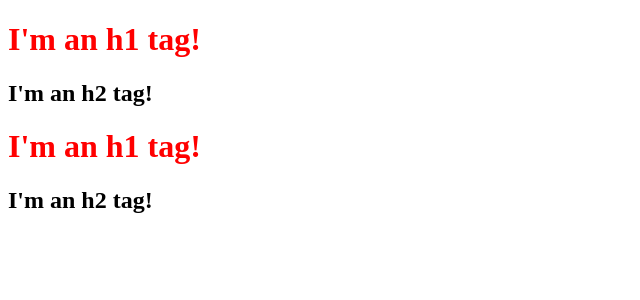
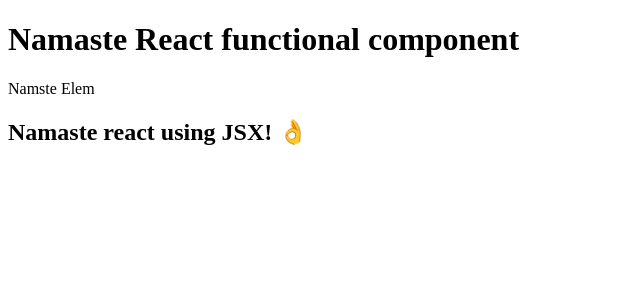
Before and after one commit to saurav69669/namaste-react, a React (Vite) app: page / in a window 1280 px wide. Shown: the top 300 px of the page, without its empty margins (0-640 px from the left). Built offline with nearby package versions, Linux system fonts and the light colour scheme.

Commit message:
ep-03 basic react code injected

```diff
--- a/App.js
+++ b/App.js
@@ -1,23 +1,35 @@
 import React from "react";
 import ReactDOM from "react-dom/client";
 
-const parent = React.createElement("div", { id: "parent", key: "yo7" }, [
-  React.createElement("div", { id: "child", key: "yo0" }, [
-    React.createElement("h1", { id: "heading", key: "yo" }, "I'm an h1 tag!"),
-    React.createElement("h2", { id: "heading2", key: "yo1" }, "I'm an h2 tag!"),
-  ]),
-  React.createElement("div", { id: "child2", key: "yo6" }, [
-    React.createElement("h1", { id: "heading", key: "yo2" }, "I'm an h1 tag!"),
-    React.createElement("h2", { id: "heading2", key: "yo3" }, "I'm an h2 tag!"),
-  ]),
-]);
-
-const heading = React.createElement(
-  "h1",
-  { id: "heading", xyz: "abc" },
-  "Hello world from React!"
-);
+// React.createElement => Object => HTMLElement(render)
+const heading = React.createElement("h1", { id: "heading" }, "Namste React!");
 
 const root = ReactDOM.createRoot(document.getElementById("root"));
 
-root.render(parent);
+// JSX (transpiled before it reaches the JS engine of browser) - by parcel - Babel
+const jsxHeading = (
+  <>
+    <h1 id="heading" tabIndex={2}>
+      Namaste React Using jsx 😍
+    </h1>{" "}
+    <h2 tabIndex={1}>this is heading 2 boi!</h2>{" "}
+  </>
+);
+
+const elem = <span>Namste Elem</span>;
+
+const title = (
+  <div>
+    {elem}
+    <h2>Namaste react using JSX! 👌</h2>
+  </div>
+);
+
+// Component composition - when render component inside ither component
+const HeadingComponent = () => (
+  <div id="container">
+    <h1 className="heading">Namaste React functional component</h1>
+    {title}
+  </div>
+);
+root.render(<HeadingComponent />);
--- a/index.html
+++ b/index.html
@@ -8,7 +8,7 @@
   </head>
   <body>
 
-    <div id="root"></div>
+    <div id="root"><h1>Sourabh is here!</h1></div>
 
     <script type="module" src="./App.js"></script>
   </body>
--- a/package.json
+++ b/package.json
@@ -3,6 +3,8 @@
   "version": "1.0.0",
   "description": "This is Namaste React by Sourabh",
   "scripts": {
+    "start": "parcel index.html",
+    "build": "parcel build index.html",
     "test": "jest"
   },
   "repository": {
@@ -17,6 +19,10 @@
   },
   "homepage": "https://github.com/saurav69669/namaste-react#readme",
   "devDependencies": {
+    "@eslint/js": "^9.30.1",
+    "eslint": "^9.30.1",
+    "eslint-plugin-react": "^7.37.5",
+    "globals": "^16.3.0",
     "parcel": "^2.15.2"
   },
   "dependencies": {
```
Also changed, not shown: eslint.config.mjs (added, +11 -0 lines), 1 other file (tests, documents, lock files or other folders).
